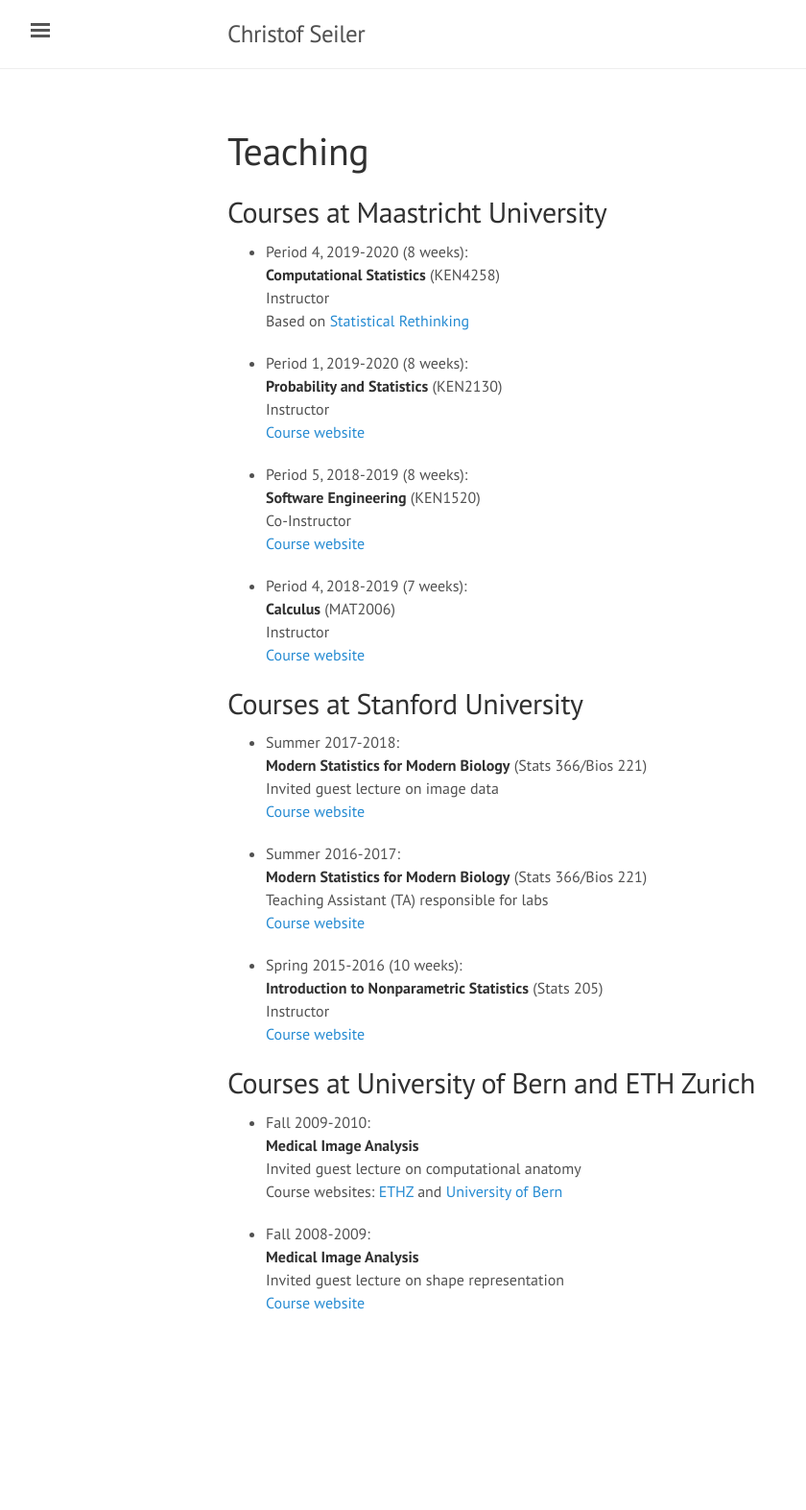
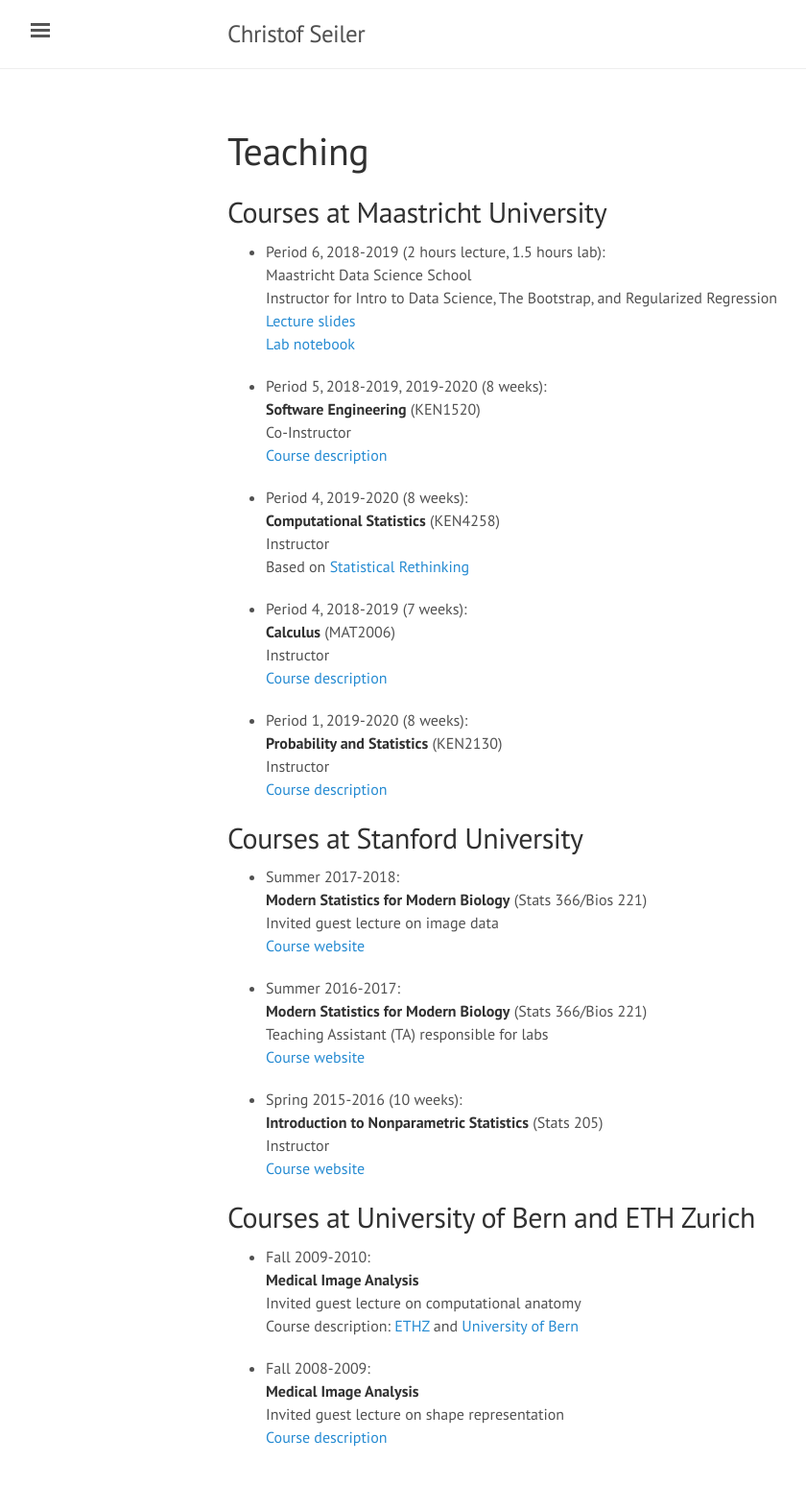
Before and after one commit to ChristofSeiler/ChristofSeiler.github.io, a Jekyll site: the page built from teaching.md, in a window 1280 px wide. Shown: the whole page at 96% size, without its empty margins (3-843 px from the left). Built offline with Jekyll 4.4.1, drawn with Linux system fonts in a browser that asks for light colours; before the commit the page ends 1433 px from its top, so only the background shows below that.

Commit message:
updated teaching page

```diff
--- a/teaching.md
+++ b/teaching.md
@@ -5,25 +5,31 @@
 
 ## Courses at Maastricht University
 
+* Period 6, 2018-2019 (2 hours lecture, 1.5 hours lab): <br>
+Maastricht Data Science School <br>
+Instructor for Intro to Data Science, The Bootstrap, and Regularized Regression <br>
+[Lecture slides](https://christofseiler.github.io/data_science_school/dke_dss_lecture_01.pdf) <br>
+[Lab notebook](http://christofseiler.github.io/data_science_school/dke_dss_lab_01.html)
+
+* Period 5, 2018-2019, 2019-2020 (8 weeks): <br>
+**Software Engineering** (KEN1520) <br>
+Co-Instructor <br>
+[Course description](https://www.maastrichtuniversity.nl/education/bachelor/bachelor-data-science-and-knowledge-engineering/courses-curriculum)
+
 * Period 4, 2019-2020 (8 weeks): <br>
 **Computational Statistics** (KEN4258) <br>
 Instructor <br>
 Based on [Statistical Rethinking](https://xcelab.net/rm/statistical-rethinking/)
 
+* Period 4, 2018-2019 (7 weeks): <br>
+**Calculus** (MAT2006) <br>
+Instructor <br>
+[Course description](https://www.maastrichtuniversity.nl/education/bachelor/bachelor-maastricht-science-programme/courses-curriculum)
+
 * Period 1, 2019-2020 (8 weeks): <br>
 **Probability and Statistics** (KEN2130) <br>
 Instructor <br>
-[Course website](https://www.maastrichtuniversity.nl/education/bachelor/bachelor-data-science-and-knowledge-engineering/courses-curriculum)
-
-* Period 5, 2018-2019 (8 weeks): <br>
-**Software Engineering** (KEN1520) <br>
-Co-Instructor <br>
-[Course website](https://www.maastrichtuniversity.nl/education/bachelor/bachelor-data-science-and-knowledge-engineering/courses-curriculum)
-
-* Period 4, 2018-2019 (7 weeks): <br>
-**Calculus** (MAT2006) <br>
-Instructor <br>
-[Course website](https://www.maastrichtuniversity.nl/education/bachelor/bachelor-maastricht-science-programme/courses-curriculum)
+[Course description](https://www.maastrichtuniversity.nl/education/bachelor/bachelor-data-science-and-knowledge-engineering/courses-curriculum)
 
 ## Courses at Stanford University
 
@@ -47,9 +53,9 @@
 * Fall 2009-2010: <br>
 **Medical Image Analysis** <br>
 Invited guest lecture on computational anatomy <br>
-Course websites: [ETHZ](http://www.vvz.ethz.ch/lerneinheitPre.do?semkez=2018S&lerneinheitId=122115&lang=en) and [University of Bern](http://www.bme.master.unibe.ch/studies/curriculum/list_of_courses/medical_image_analysis/)
+Course description: [ETHZ](http://www.vvz.ethz.ch/lerneinheitPre.do?semkez=2018S&lerneinheitId=122115&lang=en) and [University of Bern](http://www.bme.master.unibe.ch/studies/curriculum/list_of_courses/medical_image_analysis/)
 
 * Fall 2008-2009: <br>
 **Medical Image Analysis** <br>
 Invited guest lecture on shape representation <br>
-[Course website](http://www.vvz.ethz.ch/lerneinheitPre.do?semkez=2018S&lerneinheitId=122115&lang=en)
+[Course description](http://www.vvz.ethz.ch/lerneinheitPre.do?semkez=2018S&lerneinheitId=122115&lang=en)
```
